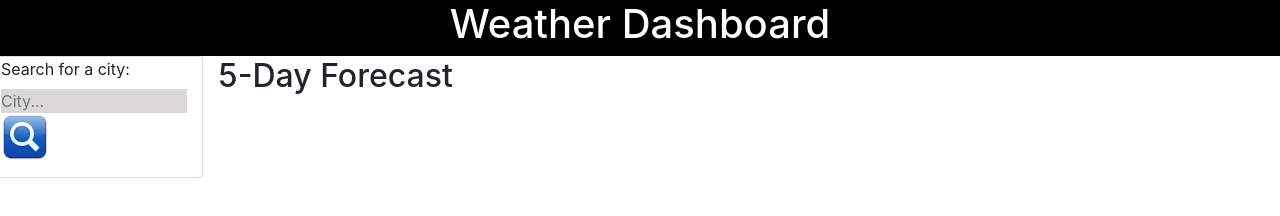
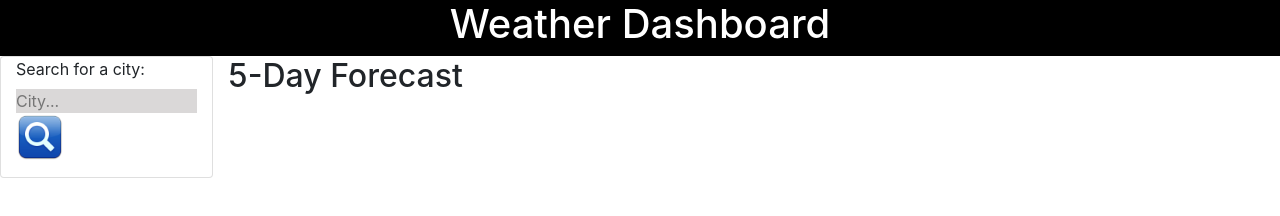
Before and after one commit to terrylthompsonintx/Weather-Dashboard, a plain HTML site: page index.html in a window 1280 px wide. Drawn offline with nearby package versions, Linux system fonts and the light colour scheme.

Commit message:
fixed bug in hteml

```diff
--- a/index.html
+++ b/index.html
@@ -9,6 +9,7 @@
     <link rel='stylesheet' href='./assets/style/style.css'>
 </head>
 <body>
+    <div class='container-fluid'>
     <div class='row'>
         <header class='col-12'>
             <h1>Weather Dashboard</h1>
@@ -28,21 +29,22 @@
         </div>
         <div class='col-10'>
             <div class='row'>
-                <div class='col-8' id='hero'>
+                <div class='col-10' id='hero'>
 
                 </div>
             </div>
             <div class='row'>
-                <div class='col-8'>
+                <div class='col-10'>
                     <h2>5-Day Forecast</h2>
                 </div>
-                <div class='col-8' id='forecast'>
+                <div class='col-10' id='forecast'>
 
 
                 </div>
             </div>
         </div>
     </div>
+    </div>
     <script src="./assets/js/script.js"></script>
 </body>
 </html>
```
